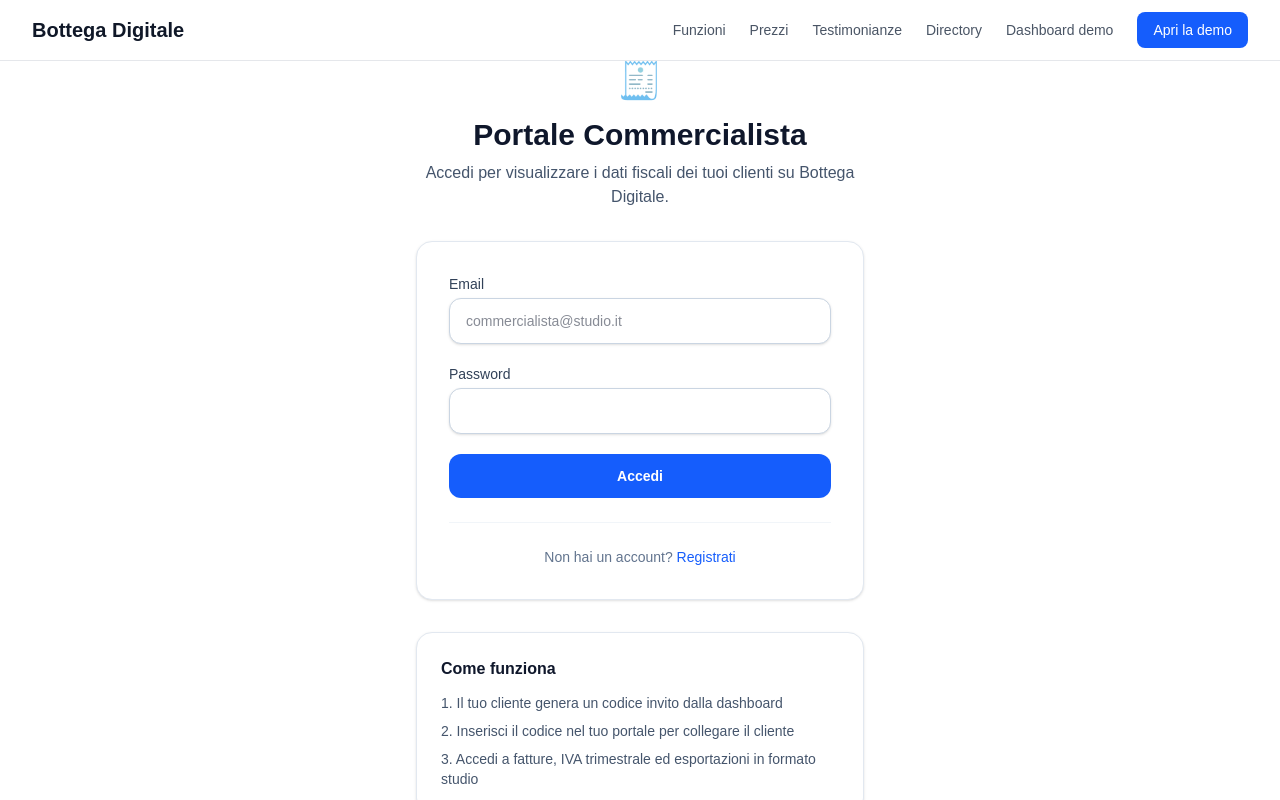
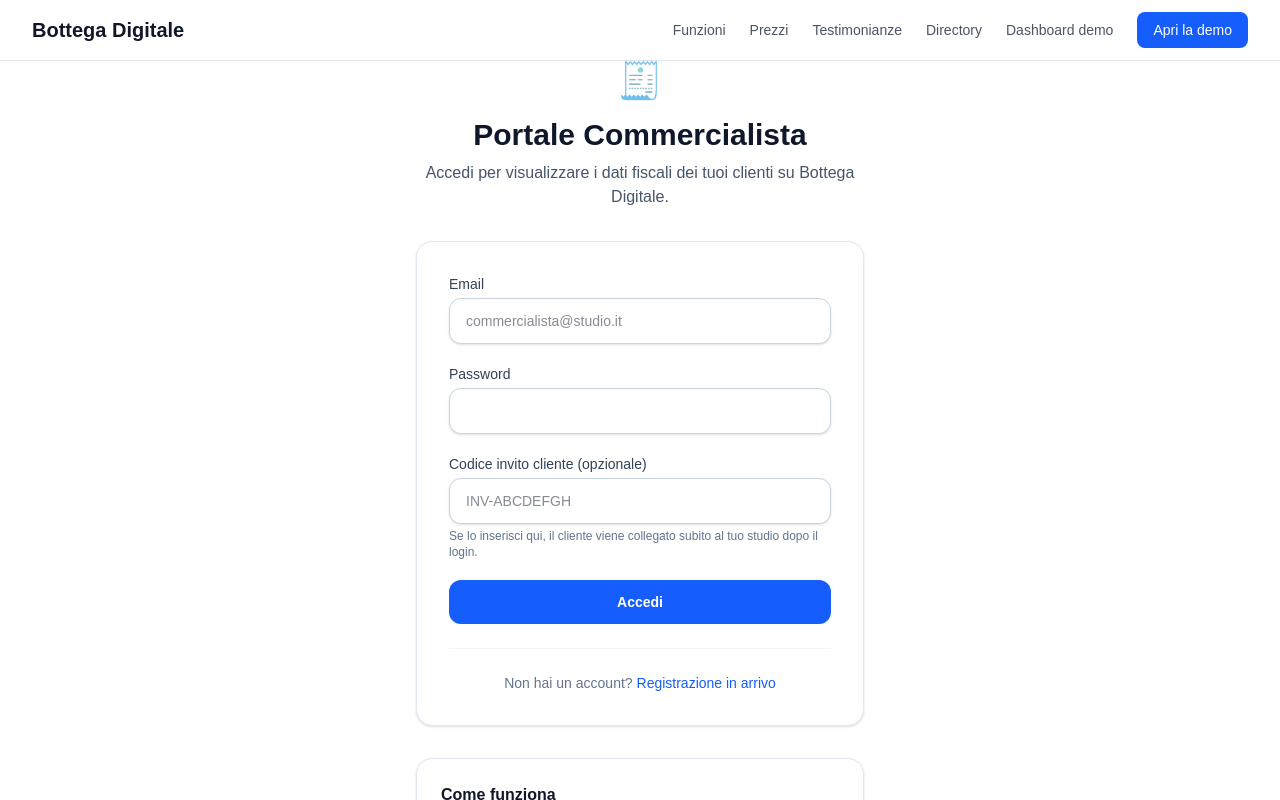
Before and after one commit to ForliLabs/bottega-digitale, a Next.js app: page /commercialista/login in a window 1280 px wide. Shown: the top 800 px of the page. Built offline with nearby package versions, Linux system fonts and the light colour scheme.

Commit message:
feat(accountant): improve commercialista login with session management

```diff
--- a/src/app/commercialista/login/page.tsx
+++ b/src/app/commercialista/login/page.tsx
@@ -1,54 +1,124 @@
+"use client";
+
+import { FormEvent, useState } from "react";
+import Link from "next/link";
+import { useRouter, useSearchParams } from "next/navigation";
+import { InlineMessage } from "@/components/ui/feedback";
+import { useToast } from "@/components/ui/toast-provider";
+
 export default function AccountantLoginPage() {
+  const router = useRouter();
+  const searchParams = useSearchParams();
+  const { notify } = useToast();
+  const [email, setEmail] = useState("");
+  const [password, setPassword] = useState("");
+  const [inviteCode, setInviteCode] = useState("");
+  const [loading, setLoading] = useState(false);
+  const [error, setError] = useState("");
+  const next = searchParams.get("next") || "/commercialista/dashboard";
+
+  async function handleSubmit(event: FormEvent<HTMLFormElement>) {
+    event.preventDefault();
+    setLoading(true);
+    setError("");
+
+    try {
+      const res = await fetch("/api/accountant", {
+        method: "POST",
+        headers: { "Content-Type": "application/json" },
+        body: JSON.stringify({ action: "login", email, password }),
+      });
+      const data = await res.json();
+      if (!res.ok) {
+        setError(data.error || "Accesso non riuscito.");
+        return;
+      }
+
+      if (inviteCode.trim()) {
+        const claimRes = await fetch("/api/accountant", {
+          method: "POST",
+          headers: { "Content-Type": "application/json" },
+          body: JSON.stringify({ action: "claim_invite", inviteCode: inviteCode.trim() }),
+        });
+        const claimData = await claimRes.json();
+        if (!claimRes.ok) {
+          setError(claimData.error || "Codice invito non valido.");
+          return;
+        }
+      }
+
+      notify({ tone: "success", title: "Accesso eseguito" });
+      router.push(next);
+      router.refresh();
+    } catch {
+      setError("Errore di connessione.");
+    } finally {
+      setLoading(false);
+    }
+  }
+
   return (
     <div className="flex min-h-[80vh] items-center justify-center px-4">
       <div className="w-full max-w-md space-y-8">
         <div className="text-center">
           <p className="text-4xl">🧾</p>
-          <h1 className="mt-4 text-3xl font-bold text-slate-900">
-            Portale Commercialista
-          </h1>
-          <p className="mt-2 text-slate-600">
-            Accedi per visualizzare i dati fiscali dei tuoi clienti su Bottega Digitale.
-          </p>
+          <h1 className="mt-4 text-3xl font-bold text-slate-900">Portale Commercialista</h1>
+          <p className="mt-2 text-slate-600">Accedi per visualizzare i dati fiscali dei tuoi clienti su Bottega Digitale.</p>
         </div>
 
         <div className="rounded-2xl border border-slate-200 bg-white p-8 shadow-sm">
-          <form className="space-y-5">
+          <form className="space-y-5" onSubmit={handleSubmit}>
             <div>
-              <label htmlFor="email" className="block text-sm font-medium text-slate-700">
-                Email
-              </label>
+              <label htmlFor="email" className="block text-sm font-medium text-slate-700">Email</label>
               <input
                 type="email"
                 id="email"
                 name="email"
+                value={email}
+                onChange={(e) => setEmail(e.target.value)}
                 className="mt-1 block w-full rounded-xl border border-slate-300 bg-white px-4 py-3 text-sm text-slate-900 shadow-sm focus:border-blue-500 focus:ring-blue-500"
                 placeholder="commercialista@studio.it"
+                required
               />
             </div>
             <div>
-              <label htmlFor="password" className="block text-sm font-medium text-slate-700">
-                Password
-              </label>
+              <label htmlFor="password" className="block text-sm font-medium text-slate-700">Password</label>
               <input
                 type="password"
                 id="password"
                 name="password"
+                value={password}
+                onChange={(e) => setPassword(e.target.value)}
                 className="mt-1 block w-full rounded-xl border border-slate-300 bg-white px-4 py-3 text-sm text-slate-900 shadow-sm focus:border-blue-500 focus:ring-blue-500"
+                required
               />
             </div>
+            <div>
+              <label htmlFor="inviteCode" className="block text-sm font-medium text-slate-700">Codice invito cliente (opzionale)</label>
+              <input
+                type="text"
+                id="inviteCode"
+                name="inviteCode"
+                value={inviteCode}
+                onChange={(e) => setInviteCode(e.target.value.toUpperCase())}
+                className="mt-1 block w-full rounded-xl border border-slate-300 bg-white px-4 py-3 text-sm text-slate-900 shadow-sm focus:border-blue-500 focus:ring-blue-500"
+                placeholder="INV-ABCDEFGH"
+              />
+              <p className="mt-1 text-xs text-slate-500">Se lo inserisci qui, il cliente viene collegato subito al tuo studio dopo il login.</p>
+            </div>
+            {error ? <InlineMessage tone="error" title={error} /> : null}
             <button
               type="submit"
-              className="w-full rounded-xl bg-blue-600 py-3 text-sm font-semibold text-white hover:bg-blue-700"
+              disabled={loading}
+              className="w-full rounded-xl bg-blue-600 py-3 text-sm font-semibold text-white hover:bg-blue-700 disabled:opacity-50"
             >
-              Accedi
+              {loading ? "Accesso in corso..." : "Accedi"}
             </button>
           </form>
 
           <div className="mt-6 border-t border-slate-100 pt-6">
             <p className="text-center text-sm text-slate-500">
-              Non hai un account?{" "}
-              <span className="font-medium text-blue-600">Registrati</span>
+              Non hai un account? <span className="font-medium text-blue-600">Registrazione in arrivo</span>
             </p>
           </div>
         </div>
@@ -57,9 +127,12 @@
           <h3 className="font-semibold text-slate-900">Come funziona</h3>
           <ul className="mt-3 space-y-2 text-sm text-slate-600">
             <li>1. Il tuo cliente genera un codice invito dalla dashboard</li>
-            <li>2. Inserisci il codice nel tuo portale per collegare il cliente</li>
+            <li>2. Inserisci il codice qui durante l&apos;accesso o dalla dashboard</li>
             <li>3. Accedi a fatture, IVA trimestrale ed esportazioni in formato studio</li>
           </ul>
+          <Link href="/contact" className="mt-4 inline-flex text-sm font-medium text-blue-600 hover:text-blue-700">
+            Richiedi l&apos;attivazione del portale →
+          </Link>
         </div>
       </div>
     </div>
```
